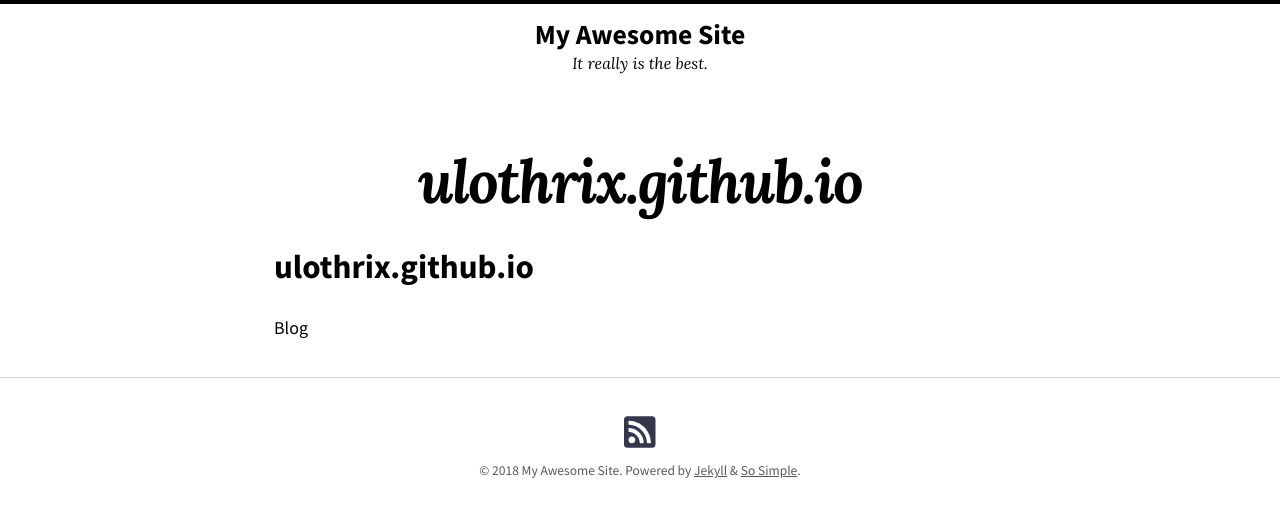
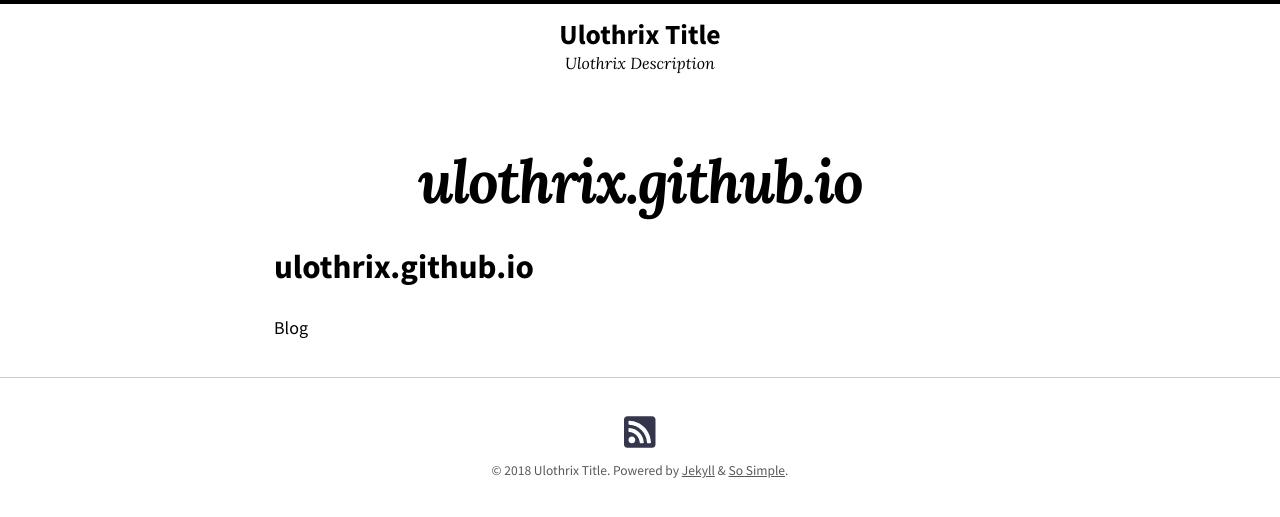
Before and after one commit to ulothrix/ulothrix.github.io, a Jekyll site: the page built from README.md, in a window 1280 px wide. Shown: the top 517 px of the page. Built offline with Jekyll 4.4.1, drawn with Linux system fonts in a browser that asks for light colours; nearby versions of some CDN libraries; our own code applies the rules of GitHub Pages for plain Markdown files.

Commit message:
Update _config.yml

```diff
--- a/_config.yml
+++ b/_config.yml
@@ -16,8 +16,8 @@
 theme: jekyll-theme-so-simple
 # remote_theme: mmistakes/so-simple-theme
 locale: en-US
-title: "My Awesome Site"
-description: "It really is the best."
+title: "Ulothrix Title"
+description: "Ulothrix Description"
 baseurl: # the subpath of your site, e.g. "/blog"
 url: # the base hostname & protocol for your site e.g. "https://mmistakes.github.io"
 logo: # path of site logo, e.g. "/images/logo.png"
```
